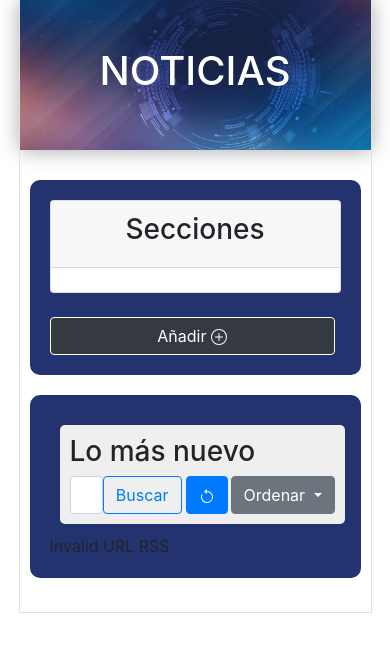
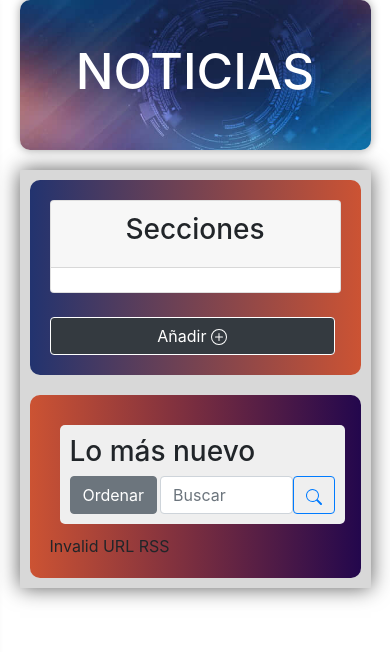
Before and after one commit to AlvinPech/OAW-Project, a PHP site: page /?ordenar=1 in a window 390 px wide. Shown: the top 652 px of the page. Run offline with PHP 8.4, Linux system fonts and the light colour scheme; the visitor is signed in with stand-in values (Sample User, id 1); data that the repository does not hold is empty; some libraries are stand-ins or nearby versions.

Commit message:
Se optimizo el codigo

```diff
--- a/rss/index.php
+++ b/rss/index.php
@@ -1,5 +1,6 @@
 <?php
 session_start();
+error_reporting(0);
  ?>
 
 <!DOCTYPE html>
@@ -13,7 +14,7 @@ session_start();
 
   $estado = "";
 
-  $mysqli = new mysqli('localhost', 'root', 'root', 'rss');
+  $mysqli = new mysqli('localhost', 'root', '', 'rss');
   if(!$mysqli){
       $estado = "No se pudo realizar la conexión PHP - Mysql";
   }
@@ -68,29 +69,68 @@ $mysqli->close();
      <meta name="viewport" content="width=device-width, initial-scale=1.0">
     <title>Noticias</title>
     <link  rel="stylesheet" href="style.css">
+<link rel="stylesheet" href="main.css">
     <link href="https://fonts.googleapis.com/css2?family=Oswald&display=swap" rel="stylesheet">
     <link href="https://fonts.googleapis.com/css2?family=Oswald&family=Raleway:wght@500&display=swap" rel="stylesheet">
     <link rel="stylesheet" href="https://cdn.jsdelivr.net/npm/bootstrap@4.5.3/dist/css/bootstrap.min.css" integrity="sha384-TX8t27EcRE3e/ihU7zmQxVncDAy5uIKz4rEkgIXeMed4M0jlfIDPvg6uqKI2xXr2" crossorigin="anonymous">
     <link rel="stylesheet" href="https://stackpath.bootstrapcdn.com/bootstrap/4.3.1/css/bootstrap.min.css" integrity="sha384-ggOyR0iXCbMQv3Xipma34MD+dH/1fQ784/j6cY/iJTQUOhcWr7x9JvoRxT2MZw1T" crossorigin="anonymous">
+
     <script src="jquery-3.6.0.min.js"></script>
 
 </head>
 
 
 <body>
+  <div id="sidebar" class="sidebar" tabindex="-1">
 
+      <ul>
+        <li class="sidebar-ul-li">
+          <img src="img/nc.png" loading="lazy" alt="Logo noticias" class="logo">
+        </li>
+        <div class="accordion" id="accordionExample">
+
+  <div class="card">
+    <div class="card-header" id="headingTwo">
+      <h2 class="mb-0">
+        <button class="btn btn-link btn-block text-left collapsed" type="button" data-toggle="collapse" data-target="#collapseTwo" aria-expanded="false" aria-controls="collapseTwo">
+        Ordenar nocias por
+        <svg xmlns="http://www.w3.org/2000/svg" width="16" height="16" fill="currentColor" class="bi bi-chevron-down" viewBox="0 0 16 16"> <path fill-rule="evenodd" d="M1.646 4.646a.5.5 0 0 1 .708 0L8 10.293l5.646-5.647a.5.5 0 0 1 .708.708l-6 6a.5.5 0 0 1-.708 0l-6-6a.5.5 0 0 1 0-.708z"/></svg>
+        </button>
+      </h2>
+    </div>
+    <div id="collapseTwo" class="collapse" aria-labelledby="headingTwo" data-parent="#accordionExample">
+      <div class="card-body">
+       <a class="dropdown-item" href="index.php?ordenar=postDate">Fecha<svg xmlns="http://www.w3.org/2000/svg" style="margin-left:3px;" width="16" height="16" fill="currentColor" class="bi bi-calendar-week" viewBox="0 0 16 16">
+      <path d="M11 6.5a.5.5 0 0 1 .5-.5h1a.5.5 0 0 1 .5.5v1a.5.5 0 0 1-.5.5h-1a.5.5 0 0 1-.5-.5v-1zm-3 0a.5.5 0 0 1 .5-.5h1a.5.5 0 0 1 .5.5v1a.5.5 0 0 1-.5.5h-1a.5.5 0 0 1-.5-.5v-1zm-5 3a.5.5 0 0 1 .5-.5h1a.5.5 0 0 1 .5.5v1a.5.5 0 0 1-.5.5h-1a.5.5 0 0 1-.5-.5v-1zm3 0a.5.5 0 0 1 .5-.5h1a.5.5 0 0 1 .5.5v1a.5.5 0 0 1-.5.5h-1a.5.5 0 0 1-.5-.5v-1z"/>
+      <path d="M3.5 0a.5.5 0 0 1 .5.5V1h8V.5a.5.5 0 0 1 1 0V1h1a2 2 0 0 1 2 2v11a2 2 0 0 1-2 2H2a2 2 0 0 1-2-2V3a2 2 0 0 1 2-2h1V.5a.5.5 0 0 1 .5-.5zM1 4v10a1 1 0 0 0 1 1h12a1 1 0 0 0 1-1V4H1z"/>
+        </svg></a>
+      <a class="dropdown-item" href="index.php?ordenar=title">Título<svg xmlns="http://www.w3.org/2000/svg" width="16" height="16" style="margin-left:3px;" fill="currentColor" class="bi bi-filter-square" viewBox="0 0 16 16">
+      <path d="M14 1a1 1 0 0 1 1 1v12a1 1 0 0 1-1 1H2a1 1 0 0 1-1-1V2a1 1 0 0 1 1-1h12zM2 0a2 2 0 0 0-2 2v12a2 2 0 0 0 2 2h12a2 2 0 0 0 2-2V2a2 2 0 0 0-2-2H2z"/>
+      <path d="M6 11.5a.5.5 0 0 1 .5-.5h3a.5.5 0 0 1 0 1h-3a.5.5 0 0 1-.5-.5zm-2-3a.5.5 0 0 1 .5-.5h7a.5.5 0 0 1 0 1h-7a.5.5 0 0 1-.5-.5zm-2-3a.5.5 0 0 1 .5-.5h11a.5.5 0 0 1 0 1h-11a.5.5 0 0 1-.5-.5z"/>
+        </svg></a>
+      <a class="dropdown-item" href="index.php?ordenar=description">Contenido<svg xmlns="http://www.w3.org/2000/svg" width="16" height="16" style="margin-left:3px;" fill="currentColor" class="bi bi-grid-3x2" viewBox="0 0 16 16">
+      <path d="M0 3.5A1.5 1.5 0 0 1 1.5 2h13A1.5 1.5 0 0 1 16 3.5v8a1.5 1.5 0 0 1-1.5 1.5h-13A1.5 1.5 0 0 1 0 11.5v-8zM1.5 3a.5.5 0 0 0-.5.5V7h4V3H1.5zM5 8H1v3.5a.5.5 0 0 0 .5.5H5V8zm1 0v4h4V8H6zm4-1V3H6v4h4zm1 1v4h3.5a.5.5 0 0 0 .5-.5V8h-4zm0-1h4V3.5a.5.5 0 0 0-.5-.5H11v4z"/>
+        </svg></a>
+
+      </div>
+    </div>
+  </div>
+</div>
+      </ul>
+    </div>
     <div class="contenedor">
         <div class="header">
            <div class="titulo">
-            <h1 >
-           NOTICIAS
-            </h1>
+            <h2 class="h2" >
+                NOTICIAS
+            </h2>
+
            </div>
 
         </div>
 
-        <div class="cuerpo">
-    <div class="br-menu" id="br-menu">
+        <div class="contenedor-cuerpo">
+    <div class="contenedor-menu" id="br-menu">
 
  <div class="card">
   <div class="card-header">
@@ -99,7 +139,7 @@ $mysqli->close();
 
 <?php
 
-    $mysqli = new mysqli('localhost', 'root', 'root', 'rss');
+    $mysqli = new mysqli('localhost', 'root', '', 'rss');
     if(!$mysqli){
         $estado = "No se pudo realizar la conexión PHP - Mysql";
     }
@@ -116,7 +156,7 @@ $mysqli->close();
             <div class="">
               <form action="index.php" method="post">
                 <input type="hidden" name="varname" value="<?= $values['url'] ?>">
-                <button style="width:100%;height:30px;" type="submit" name="button"><?php echo $values['channel_name']; ?></button>
+                <button class="btn btn-primary active" data-bs-toggle="button" autocomplete="off" aria-pressed="true" style="width:97%;height:30px;margin:3px;" type="submit" name="button"><?php echo $values['channel_name']; ?><svg xmlns="http://www.w3.org/2000/svg" width="16" height="16" fill="currentColor" style="margin-left:4px;margin-bottom:2px;" class="bi bi-card-heading" viewBox="0 0 16 16"> <path d="M14.5 3a.5.5 0 0 1 .5.5v9a.5.5 0 0 1-.5.5h-13a.5.5 0 0 1-.5-.5v-9a.5.5 0 0 1 .5-.5h13zm-13-1A1.5 1.5 0 0 0 0 3.5v9A1.5 1.5 0 0 0 1.5 14h13a1.5 1.5 0 0 0 1.5-1.5v-9A1.5 1.5 0 0 0 14.5 2h-13z"/><path d="M3 8.5a.5.5 0 0 1 .5-.5h9a.5.5 0 0 1 0 1h-9a.5.5 0 0 1-.5-.5zm0 2a.5.5 0 0 1 .5-.5h6a.5.5 0 0 1 0 1h-6a.5.5 0 0 1-.5-.5zm0-5a.5.5 0 0 1 .5-.5h9a.5.5 0 0 1 .5.5v1a.5.5 0 0 1-.5.5h-9a.5.5 0 0 1-.5-.5v-1z"/></svg></button>
               </form>
             </div>
             <?php
@@ -154,7 +194,7 @@ $mysqli->close();
       <div class="position-fixed bottom-0 right-0 p-3" style="z-index: 5; right: 0; bottom: 0;">
   <div id="toast1" class="toast hide" role="alert" aria-live="assertive" aria-atomic="true" data-delay="5000">
     <div class="toast-header">
-      <img src="img/msj.png" class="rounded mr-2" alt="mensaje" style="width: 40px;">
+      <img src="img/msg.png" loading="lazy" class="rounded mr-2" alt="mensaje" style="width: 40px;">
       <strong class="mr-auto">Mensaje</strong>
       <small style="margin-left: 10px;">ahora</small>
       <button type="button" class="ml-2 mb-1 close" data-dismiss="toast" aria-label="Close">
@@ -171,7 +211,7 @@ $mysqli->close();
 
 </div>
 
-                <div class="info" id="informacion">
+                <div class="contenedor-info" id="informacion">
 
                 <div class="buscador">
                     <nav class="navbar navbar-light" style="background-color: #e3f2fd;">
@@ -179,26 +219,14 @@ $mysqli->close();
               <h3>Lo más nuevo</h3>
 
           <form class="d-flex" action="index.php" method="post">
+                <!--  botón para ordenar--->
+
+  <div class="toggle-btn">
+        <button type="button" class="btn btn-secondary" style="margin-right:3px;">Ordenar</button>
+      </div>
         <input class="form-control me-2" type="search" placeholder="Buscar" aria-label="Search" id="search" name="search">
-       <button type="submit" class="btn btn-outline-primary">Buscar</button>
+       <button type="submit" class="btn btn-outline-primary"><svg xmlns="http://www.w3.org/2000/svg" width="16" height="16" fill="currentColor" class="bi bi-search" viewBox="0 0 16 16"><path d="M11.742 10.344a6.5 6.5 0 1 0-1.397 1.398h-.001c.03.04.062.078.098.115l3.85 3.85a1 1 0 0 0 1.415-1.414l-3.85-3.85a1.007 1.007 0 0 0-.115-.1zM12 6.5a5.5 5.5 0 1 1-11 0 5.5 5.5 0 0 1 11 0z"/></svg></button>
      <div class="sp"></div>
-         <button type="button" class="btn btn-primary"> <svg xmlns="http://www.w3.org/2000/svg" width="16" height="16" fill="currentColor" class="bi bi-arrow-counterclockwise" viewBox="0 0 16 16">
-  <path fill-rule="evenodd" d="M8 3a5 5 0 1 1-4.546 2.914.5.5 0 0 0-.908-.417A6 6 0 1 0 8 2v1z"/>
-  <path d="M8 4.466V.534a.25.25 0 0 0-.41-.192L5.23 2.308a.25.25 0 0 0 0 .384l2.36 1.966A.25.25 0 0 0 8 4.466z"/>
-</svg></button>
-      <div class="sp"></div>
-      <!--  botón para ordenar--->
-      <div class="dropdown" style="margin-left: 3px;">
-      <button class="btn btn-secondary dropdown-toggle" type="button" id="dropdownMenuButton" data-toggle="dropdown" aria-haspopup="true" aria-expanded="false">
-         Ordenar
-      </button>
-
-      <div class="dropdown-menu" aria-labelledby="dropdownMenuButton">
-      <a class="dropdown-item" href="index.php?ordenar=postDate">Por fecha</a>
-      <a class="dropdown-item" href="index.php?ordenar=title">Por título</a>
-      <a class="dropdown-item" href="index.php?ordenar=description">Por contenido</a>
-      </div>
-      </div>
 
       </form>
 
@@ -235,7 +263,7 @@ $mysqli->close();
                   $site = $feeds->channel->title;
                   $siteLink = $feeds->channel->link;
 
-                  echo "<h1>$site</h1>";
+                  echo "<h2>$site</h2>";
 
                   function get_first_image_url($html, $item)
               {
@@ -277,7 +305,7 @@ $mysqli->close();
 
 
                     //abrimos sql
-                    $mysqli = new mysqli('localhost', 'root', 'root', 'rss');
+                    $mysqli = new mysqli('localhost', 'root', '', 'rss');
                     if(!$mysqli){
                         $estado = "No se pudo realizar la conexión PHP - Mysql";
                     }
@@ -307,7 +335,7 @@ $mysqli->close();
                 }
 
 //Imprimimos todo el contenido del link
-$mysqli = new mysqli('localhost', 'root', 'root', 'rss');
+$mysqli = new mysqli('localhost', 'root', '', 'rss');
 
 if(!$mysqli){
     $estado = "No se pudo realizar la conexión PHP - Mysql";
@@ -340,7 +368,7 @@ else{
           <div class="card mb-3" style="max-width: 100%; ">
             <div class="row g-0">
               <div class="col-md-4">
-                <img src="<?php echo $values['enclosure']; ?>" alt="AMLOs" class="img_inner">
+                <img src="<?php echo $values['enclosure']; ?>" loading="lazy" alt="AMLOs" Style="with:300px;" class="img_inner">
               </div>
               <div class="col-md-8">
                 <div class="card-body">
@@ -371,7 +399,7 @@ else{
   </div>
 </div>
 
- </div>
+
 
 
 
@@ -419,31 +447,12 @@ else{
     <script src="https://code.jquery.com/jquery-3.3.1.slim.min.js" integrity="sha384-q8i/X+965DzO0rT7abK41JStQIAqVgRVzpbzo5smXKp4YfRvH+8abtTE1Pi6jizo" crossorigin="anonymous"></script>
     <script src="https://cdnjs.cloudflare.com/ajax/libs/popper.js/1.14.7/umd/popper.min.js" integrity="sha384-UO2eT0CpHqdSJQ6hJty5KVphtPhzWj9WO1clHTMGa3JDZwrnQq4sF86dIHNDz0W1" crossorigin="anonymous"></script>
     <script src="https://stackpath.bootstrapcdn.com/bootstrap/4.3.1/js/bootstrap.min.js" integrity="sha384-JjSmVgyd0p3pXB1rRibZUAYoIIy6OrQ6VrjIEaFf/nJGzIxFDsf4x0xIM+B07jRM" crossorigin="anonymous"></script>
+     <script src="main.js"></script>
 
      <!-- función para abrir tu corazón -->
 
 
-    <script>
 
-        $("#btnToasts").click(function(){
-           $("#toast1").toast('show');
-
-        $("#btnOcultar").click(function(){
-           $("#toast1").toast('hide');
-        });
-
-        });
-
-        $('#exampleModal').on('show.bs.modal', function (event) {
-            var button = $(event.relatedTarget)
-            var recipient = button.data('whatever')
-
-            var modal = $(this)
-            modal.find('.modal-title').text('New message to ' + recipient)
-            modal.find('.modal-body input').val(recipient)
-
-        })
-      </script>
 
 </body>
 </html>
--- a/rss/insertChannel.php
+++ b/rss/insertChannel.php
@@ -7,7 +7,7 @@ $channel_id = md5($url);
 
 $estado = "";
 
-$mysqli = new mysqli('localhost', 'root', 'root', 'rss');
+$mysqli = new mysqli('localhost', 'root', '', 'rss');
 if(!$mysqli){
     $estado = "No se pudo realizar la conexión PHP - Mysql";
 }
--- /dev/null
+++ b/rss/main.css
@@ -0,0 +1 @@
+*{margin:0px;padding:0px}.sidebar{background:#f3f3f3;position:fixed;height:100%;left:0;width:240px;top:0;box-shadow:3px 0 10px rgba(0,0,0,.2);left:-250px;transition:all 300ms linear;z-index:1000}#sidebar.active{left:0px}.sidebar-ul-li{color:#363636;list-style:none;padding:15px 10px;border-bottom:1px solid rgba(100,100,100,.2);text-align:center}.sidebar-ul-li:hover{background:#99cff7;cursor:pointer}.dropdown-item{text-decoration:none;color:#363636}.logo{display:block;margin:0 auto;width:40%}.sidebar .toggle-btn{position:absolute;left:230px;top:20px;cursor:pointer}.sidebar .toggle-btn span{display:block;width:40px;text-align:center;font-size:30px;border:3px solid #000}.btn.btn-link{text-decoration:none!important}.dropdown-item:hover{background:#99cff7!important}
--- /dev/null
+++ b/rss/main.js
@@ -0,0 +1,2 @@
+var btnToggle=document.querySelector(".toggle-btn");btnToggle.addEventListener("click",function(){console.log("clik");document.getElementById("sidebar").classList.toggle("active");console.log(document.getElementById("sidebar"))});function onSelectChange(){document.getElementById("frm").submit()}$("#btnToasts").click(function(){$("#toast1").toast("show");$("#btnOcultar").click(function(){$("#toast1").toast("hide")})});
+$("#exampleModal").on("show.bs.modal",function(a){a=$(a.relatedTarget).data("whatever");var b=$(this);b.find(".modal-title").text("New message to "+a);b.find(".modal-body input").val(a)});
--- a/rss/script.js
+++ /dev/null
@@ -1,3 +0,0 @@
-function onSelectChange(){
- document.getElementById('frm').submit();
-}
--- a/rss/style.css
+++ b/rss/style.css
@@ -1,140 +1,3 @@
-body{
-
-   font-family: 'Raleway', sans-serif;
-    text-decoration: none;
-}
-
-.block {
-  display: block;
-  width: 100%;
-  border: none;
-  background-color: #4CAF50;
-  padding: 14px 28px;
-  font-size: 16px;
-  cursor: pointer;
-  text-align: center;
-}
-
-
-.contenedor{
-
-   background-color: #ffffff;
-	height: auto;
-	width: 90%;
-	margin: 0 auto;
-	padding: 0 0 24px;
-	outline: 1px solid #e0e0e0;
-}
-
-.contenedor .header{
-    margin-top: 0px;
-    width: 100%;
-    height: 150px;
-
-
-    display: flex;
-    align-items: center;
-    justify-content: center;
-    flex-direction: row;
-    flex-wrap: wrap;
-    background: url(img/bn.jpg);
-    background-size: cover;
-    color: #fff;
-    box-shadow: 0px 0px 20px  #a4a4a4;
-}
-
-.card.mb-3{//card
-    padding: 10px !important;
-    margin: 10px !important;
-    width: 98% !important;
-}
-
- .img_inner,
-  .img_inner.fleft {
-    width: 98% !important;
-    float: none !important;
-    margin-left: 5px !important;
- margin-right: 10px !important;
-    margin-bottom: 0px !important;
-    margin-top: 30px;
-  }
-  .img_inner img,
-  .img_inner.fleft img {
-    width: 98%;
-  }
-
-
-
-.header .titulo{
-
-}
-
-
-.contenedor .cuerpo{
-    width: 100%;
-    display: flex;
-    margin-top: 20px;
-    margin-left: 0px;
-   flex-wrap: wrap;
-
-
-}
-
-
-.contenedor .info {
-
-    display: flex;
-   background: #22336f;
-}
-.contenedor #informacion{
-
-
-    margin: 10px;
-    border-radius: 10px;
-    flex: 1 1 62%;
-    padding: 20px;
-width: 70%;
-
-    flex-direction: column;
-}
-
-.card.text-center{
-    width: 100% !important;
-}
-
-
-.contenedor #br-menu{
-      width: 30%;
-      margin: 10px;
-     border-radius: 10px;
-     padding: 20px;
-     flex: 1 1 14%;
-    background: #22336f;
-
-}
-
-nav{
-    border-radius: 5px !important;
-    width: 98% !important;
-    align-items: center !important;
-    padding: 10px !important;
-    margin: 10px !important;
-justify-content: space-between!important;
-    background: #efefef!important;
-
-}
-.btn.btn-primary{
-    margin-left: 4px !important;
-}
-nav input {
-    width: 100%;
-}
-
-.btn.btn-dark{
-    width: 98% !important;
-    border: 1px solid white;
-}
-
-
-
-}
+body{font-family:'Raleway',sans-serif;text-decoration:none;background:#fff!important}h2{color:#fff;text-align:center}.btn.btn-primary.active{background:#004c8c!important}.btn.btn-primary.active:hover{background:#126a9f!important}.h2{font-size:50px!important}.block{display:block;width:100%;border:none;background-color:#4CAF50;padding:14px 28px;font-size:16px;cursor:pointer;text-align:center}.contenedor{background-color:#fff;height:auto;width:90%;margin:0 auto;padding:0 0 24px;border-radius:10px}.contenedor .header{margin-top:0px;width:100%;height:150px;border-radius:10px;display:flex;align-items:center;justify-content:center;flex-direction:row;flex-wrap:wrap;background:url(img/bn.jpg);background-size:cover;color:#fff;box-shadow:0px 0px 10px #a4a4a4}.card.mb-3{padding:10px!important;margin:10px!important;width:98%!important;position:relative!important}.img_inner,
+  .img_inner.fleft{width:98%!important;float:none!important;margin-left:5px!important;margin-right:10px!important;margin-bottom:0px!important;margin-top:30px}.img_inner img,
+  .img_inner.fleft img{width:98%}.contenedor-cuerpo{width:100%;display:flex;margin-top:20px;margin-left:0px;flex-wrap:wrap;background:#d8d8d8;box-shadow:0px 0px 20px #5c5c5c}.contenedor-info{display:flex;background:linear-gradient(to right,#cc5333,#23074d)}.contenedor-info{margin:10px;border-radius:10px;flex:1 1 62%;padding:20px;width:70%;flex-direction:column}.card.text-center{width:100%!important}.contenedor-menu{width:30%;margin:10px;border-radius:10px;padding:20px;flex:1 1 14%;background:linear-gradient(to right,#22336f,#cc5333)}nav{border-radius:5px!important;width:98%!important;align-items:center!important;padding:10px!important;margin:10px!important;justify-content:space-between!important;background:#efefef!important}.btn.btn-primary{margin-left:4px!important}nav input{width:100%}.btn.btn-dark{width:98%!important;border:1px solid white}
```
Also changed, not shown: rss/estilos/rs.css (deleted, +0 -16 lines), rss/estilos/style_page2.css (deleted, +0 -142 lines), rss/img/am.jpg, rss/img/bn.jpg, rss/img/msg.png (added), rss/img/nc.png (added), 2 other files.
